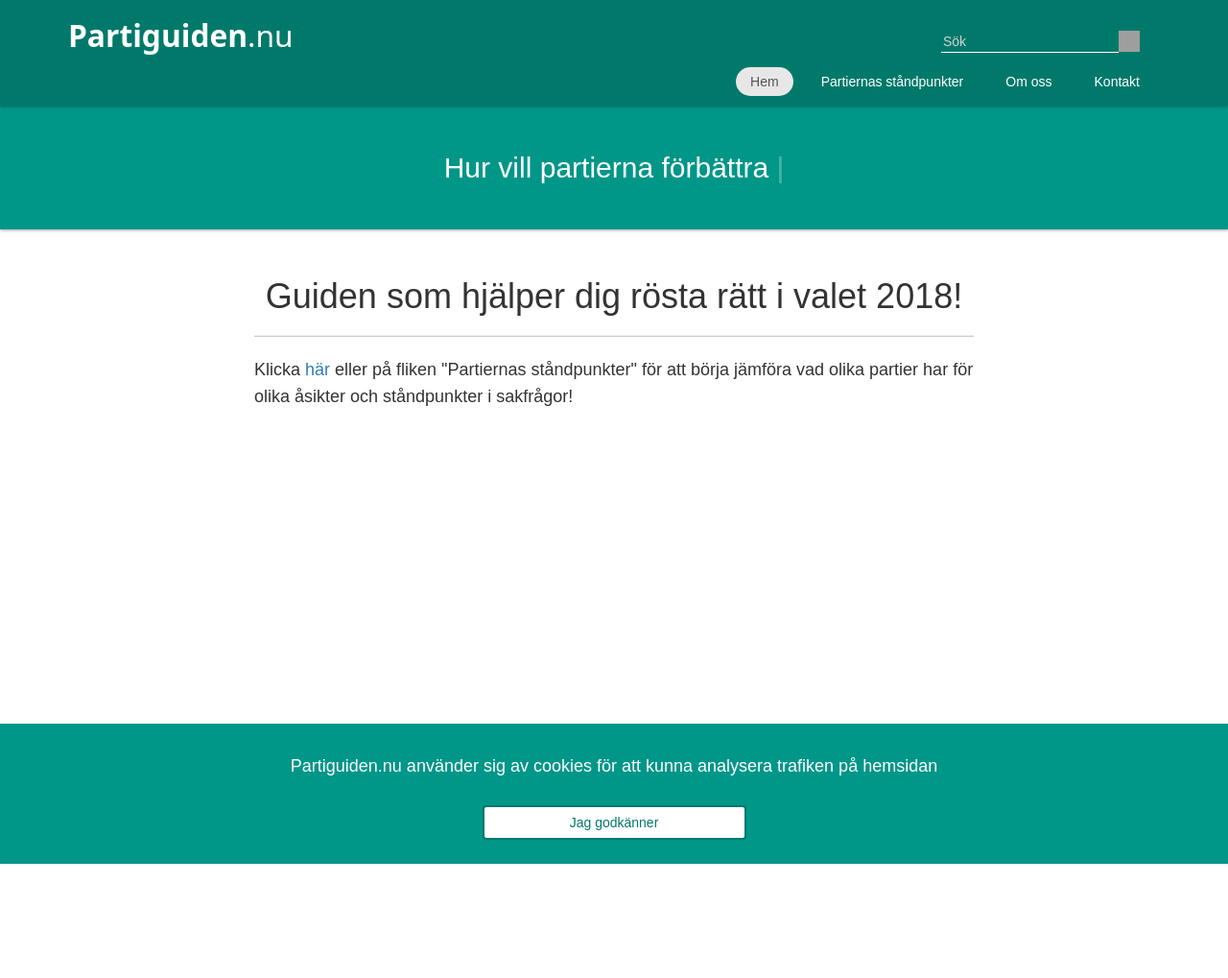
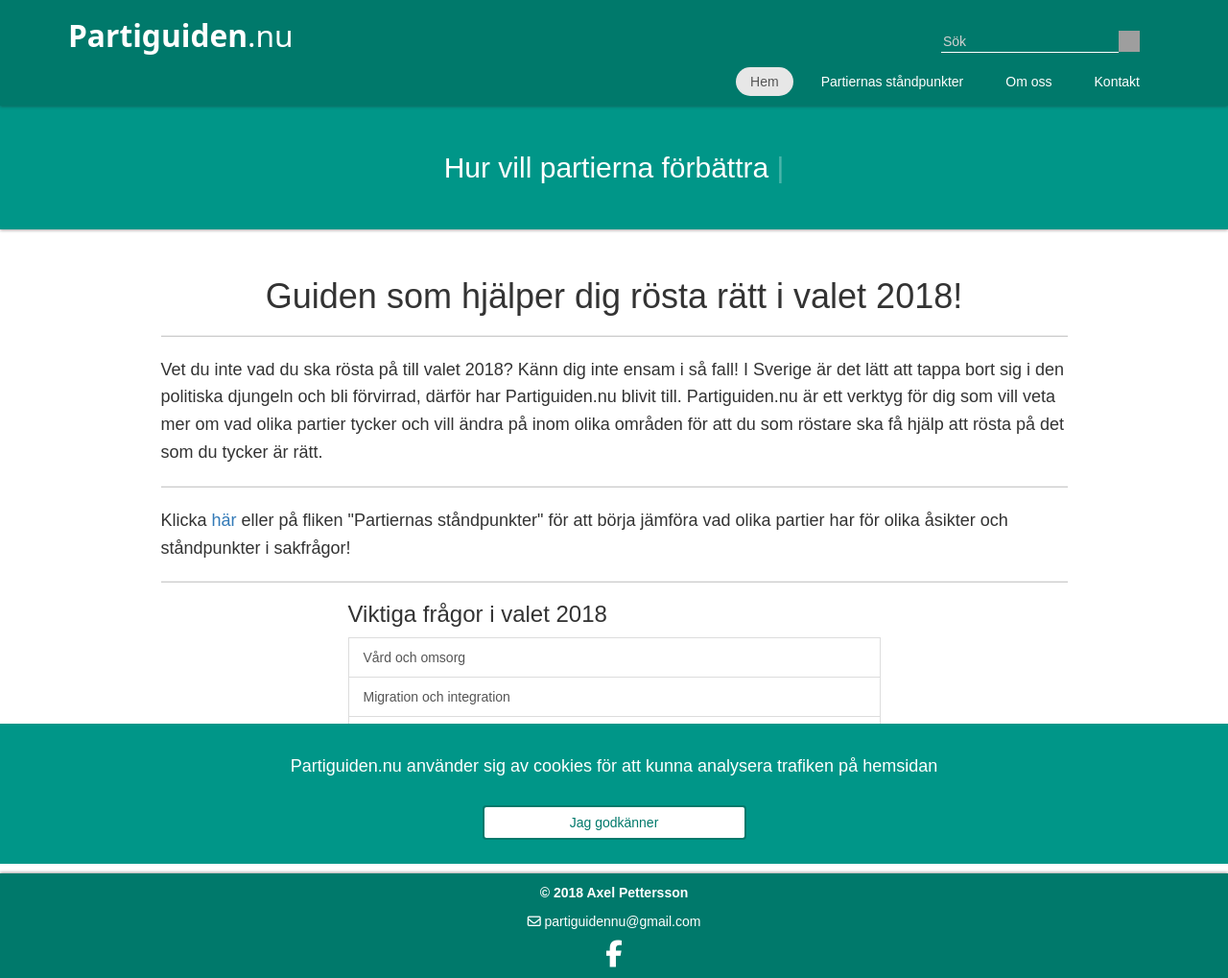
Before and after one commit to Ackuq/partiguiden.nu, a Jekyll site: the page built from index.md, in a window 1280 px wide. Shown: the whole page at 96% size. Built offline with Jekyll 4.4.1, drawn with Linux system fonts in a browser that asks for light colours; nearby versions of some CDN libraries; some web fonts are replaced; before the commit the page ends 900 px from its top, so only the background shows below that; grey boxes are pictures that could not be loaded.

Commit message:
Content update

```diff
--- a/css/styles.scss
+++ b/css/styles.scss
@@ -119,3 +119,6 @@
 .contentText{
     line-height: 1.6;
 }
+.list-group-item{
+    border-radius: 0 !important;
+}
--- a/index.md
+++ b/index.md
@@ -10,10 +10,26 @@
   </div>
   <div class="container">
     <div class="row">
-      <div class="col-sm-8 col-sm-offset-2">
+      <div class="col-sm-10 col-sm-offset-1">
         <h1  class="boxTitle text-center">Guiden som hjälper dig rösta rätt i valet 2018!</h1>
         <hr class="lineLarge">
+          <h4 class="contentText">Vet du inte vad du ska rösta på till valet 2018? Känn dig inte ensam i så fall! I Sverige är det lätt att tappa bort sig i den politiska djungeln och bli förvirrad, därför har Partiguiden.nu blivit till. Partiguiden.nu är ett verktyg för dig som vill veta mer om vad olika partier tycker och vill ändra på inom olika områden för att du som röstare ska få hjälp att rösta på det som du tycker är rätt.
+          </h4>
+        <hr class="lineLarge">
             <h4 class="contentText">Klicka <a href="/partiernas-standpunkter.html">här</a> eller på fliken "Partiernas ståndpunkter" för att börja jämföra vad olika partier har för olika åsikter och ståndpunkter i sakfrågor!</h4>
+        <hr class="lineLarge" style="margin-bottom: 0">
+        </div>
+        <div class="col-sm-6 col-sm-offset-3">
+            <h3>Viktiga frågor i valet 2018</h3>
+            <div class="list-group">
+              <a href="/amnen/vard_och_omsorg" class="list-group-item list-group-item-action">
+                Vård och omsorg
+              </a>
+              <a href="/amnen/migration_och_integration" class="list-group-item list-group-item-action">Migration och integration</a>
+              <a href="/amnen/skola" class="list-group-item list-group-item-action">Skola och utbildning</a>
+              <a href="/amnen/miljo" class="list-group-item list-group-item-action">Miljö och klimat</a>
+              <a href="/amnen/jamstalldhet_och_diskriminering" class="list-group-item list-group-item-action">Jämställdhet och diskriminering</a>
+            </div>
         </div>
     </div>
   </div>
--- a/js/cookie-consent.js
+++ b/js/cookie-consent.js
@@ -3,7 +3,6 @@
     var disableStr = 'ga-disable-' + gaProperty;
 
     //Check if user has accepted cookies
-    console.log(document.cookie.indexOf("consent=true"));
     if(document.cookie.indexOf("consent=true") == -1){
         jQuery(function($) {
             $('#cookie-banner').slideToggle();
@@ -21,6 +20,4 @@
             $('#cookie-banner').slideToggle();
         });
         document.cookie = "consent=true; expires=Thu, 31 Dec 2099 23:59:59 UTC; path=/";
-        console.log(document.cookie.indexOf("consent=true"));
-
     }
```
Also changed, not shown: _artiklar/hbtq-fragor.md (added, +11 -0 lines), _artiklar/jamstalldhet_och_diskriminering.md (+1 -9 lines), _artiklar/jobb.md (+1 -1 lines), _artiklar/miljo.md (+1 -1 lines), _artiklar/pension.md (added, +8 -0 lines), _artiklar/trygghetssystem.md (+1 -3 lines).
